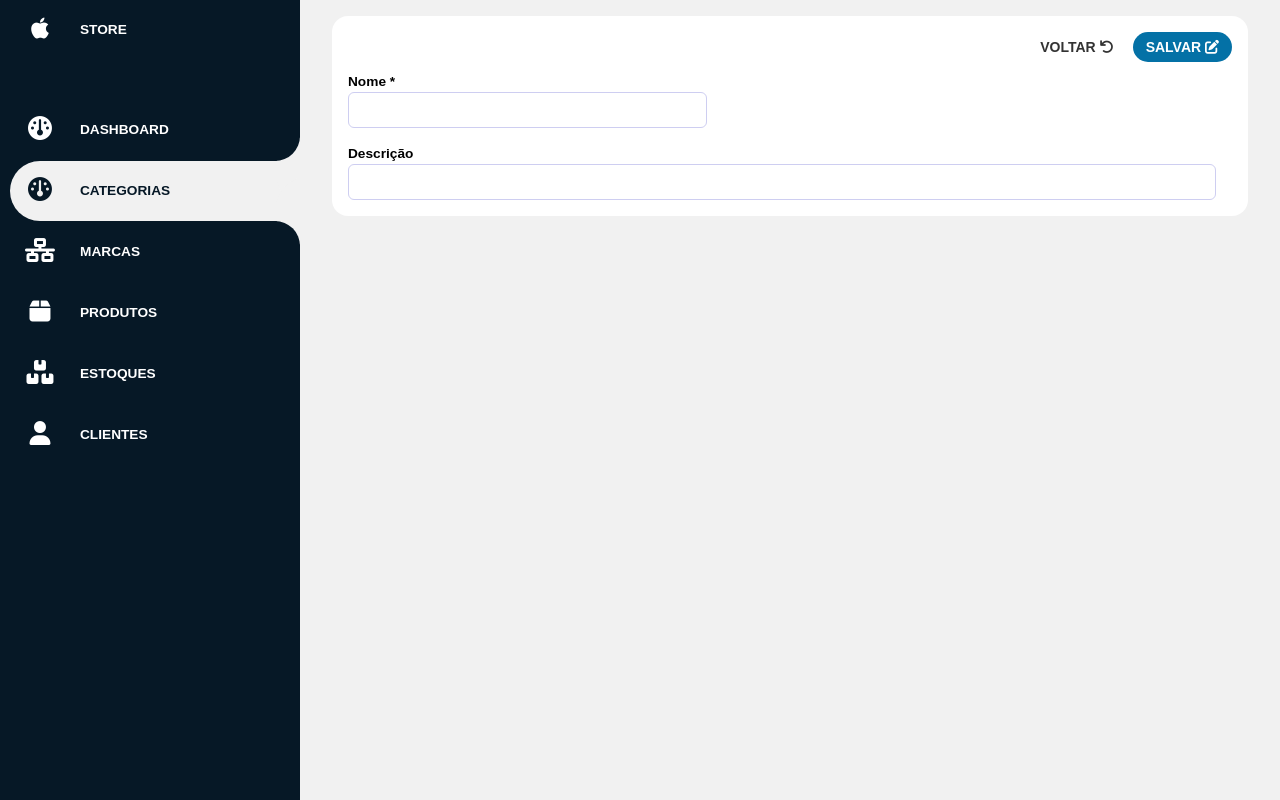
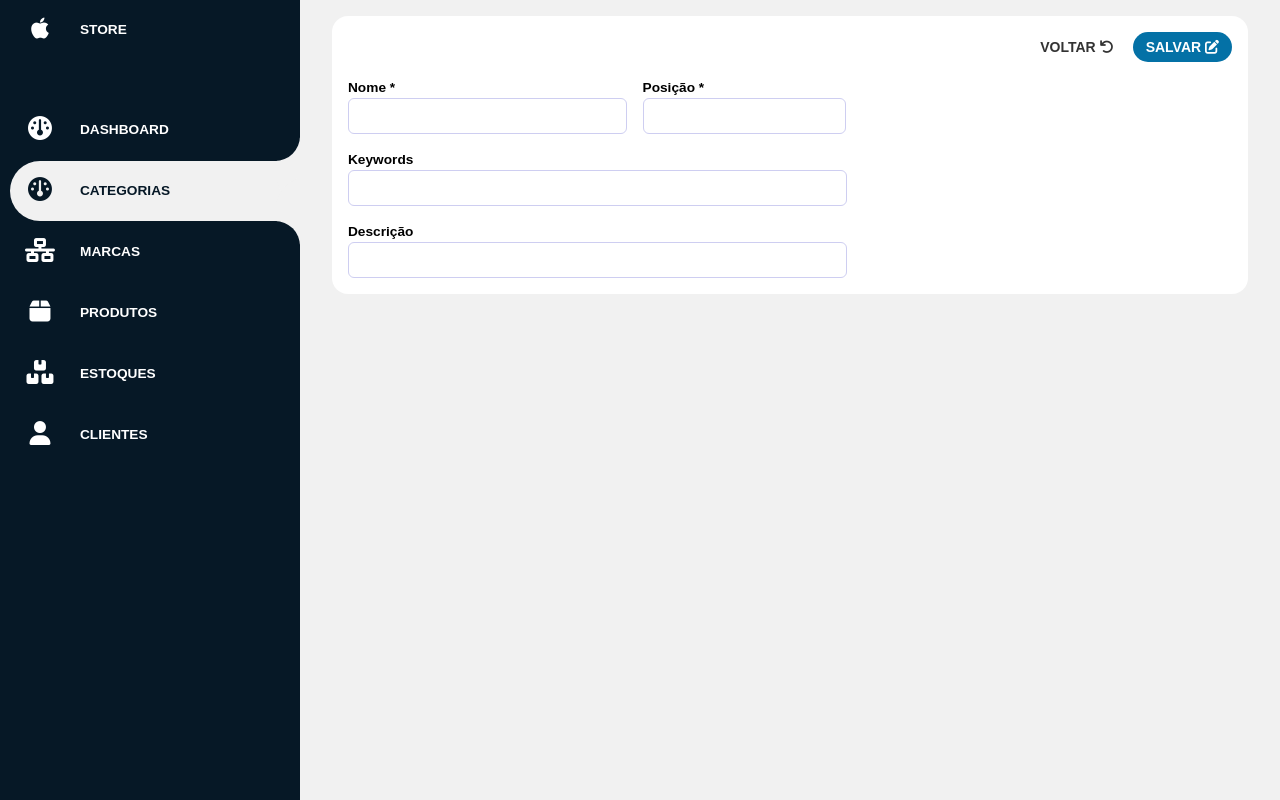
Before and after one commit to renanconstancio/admin-ecommerce, a React (Vite) app: page /categories/new in a window 1280 px wide. Built offline with nearby package versions, Linux system fonts and the light colour scheme; no server answers.

Commit message:
Edit Feature Category

```diff
--- a/src/pages/Categories/CategoriesForm.tsx
+++ b/src/pages/Categories/CategoriesForm.tsx
@@ -35,6 +35,7 @@ export function CategoriesForm() {
 
   useEffect(() => {
     (async () => {
+      if (categoryId) {
         await api.get(`/categories/${categoryId}`).then(async res =>
           fetch({
             category: await res.data,
@@ -42,6 +43,7 @@ export function CategoriesForm() {
             error: '',
           }),
         );
+      }
     })();
   }, [fetch, categoryId]);
 
@@ -56,30 +58,47 @@ export function CategoriesForm() {
   }, [category]);
 
   const onSubmit: SubmitHandler<ICategory> = async data => {
-    // let promiseBrands: Promise<void> = {} as Promise<void>;
-    // const { name, description, discount_value, discount_type, actived } = data;
-    // // if (category.id) {
-    // //   promiseBrands = editBrand(category.id, {
-    // //     name,
-    // //     description,
-    // //     discount_value,
-    // //     discount_type,
-    // //     actived,
-    // //   });
-    // // } else {
-    // //   promiseBrands = addBrand({
-    // //     name,
-    // //     description,
-    // //     discount_value,
-    // //     discount_type,
-    // //     actived,
-    // //   });
-    // // }
-    // toast.promise(promiseBrands, {
-    //   pending: 'Um momento por favor...',
-    //   success: 'Dados salvos com sucesso!',
-    //   error: 'Algo deu errado, tente novamente!',
-    // });
+    let promiseCategory: any;
+
+    const { description, keywords, name, position } = data;
+
+    if (data.id) {
+      promiseCategory = api
+        .put(`/categories/${categoryId}`, {
+          description,
+          keywords,
+          name,
+          position: Number(position),
+        })
+        .then(async res =>
+          fetch({
+            category: await res.data,
+            loading: false,
+            error: '',
+          }),
+        );
+    } else {
+      promiseCategory = api
+        .post(`/categories`, {
+          description,
+          keywords,
+          name,
+          position: Number(position),
+        })
+        .then(async res =>
+          fetch({
+            category: await res.data,
+            loading: false,
+            error: '',
+          }),
+        );
+    }
+
+    toast.promise(promiseCategory, {
+      pending: 'Um momento por favor...',
+      success: 'Dados salvos com sucesso!',
+      error: 'Algo deu errado, tente novamente!',
+    });
   };
 
   return (
@@ -105,7 +124,7 @@ export function CategoriesForm() {
         className="form-style form-category"
         id="categories"
       >
-        <div className="form-input" style={{ width: 375 }}>
+        <div className="form-input flex-4">
           <label htmlFor="name">Nome *</label>
           <input
             type="text"
@@ -114,8 +133,28 @@ export function CategoriesForm() {
           />
           <small>{errors.name && errors.name.message}</small>
         </div>
+        <div className="form-input flex-1">
+          <label htmlFor="name">Posição *</label>
+          <input
+            type="text"
+            {...register('position', { required: false })}
+            className={errors.position && 'input-invalid'}
+          />
+          <small>{errors.position && errors.position.message}</small>
+        </div>
 
-        <div className="form-input" style={{ width: '100%' }}>
+        <div className="form-input flex-7">
+          <label htmlFor="description">Keywords</label>
+          <input
+            type="keywords"
+            {...register('keywords', {
+              required: false,
+            })}
+            className={errors.keywords && 'input-invalid'}
+          />
+          <small>{errors.keywords && 'Campo obrigatório!'}</small>
+        </div>
+        <div className="form-input flex-7">
           <label htmlFor="description">Descrição</label>
           <input
             type="description"
--- a/src/style/app.scss
+++ b/src/style/app.scss
@@ -36,6 +36,45 @@ body {
   font-family: 'Poppins', sans-serif;
 }
 // mysql://be36541c8c933b:6e5c824a@us-cdbr-east-05.cleardb.net/heroku_2c6115001ba40a2?reconnect=true
+
+.flex {
+  display: flex;
+  flex-direction: row;
+  justify-content: space-between;
+  &-1 {
+    flex: 0 1 8.33%;
+  }
+  &-2 {
+    flex: 0 1 16.66%;
+  }
+  &-3 {
+    flex: 0 1 24.99%;
+  }
+  &-4 {
+    flex: 0 1 33.32%;
+  }
+  &-6 {
+    flex: 0 1 49.98%;
+  }
+  &-7 {
+    flex: 0 1 58.31%;
+  }
+  &-8 {
+    flex: 0 1 66.64%;
+  }
+  &-9 {
+    flex: 0 1 74.97%;
+  }
+  &-10 {
+    flex: 0 1 83.3%;
+  }
+  &-11 {
+    flex: 0 1 91.63%;
+  }
+  &-12 {
+    flex: 0 1 100%;
+  }
+}
 
 .btn {
   font-size: 14px;
```
Lines whose indentation alone changed are shown as unchanged.
